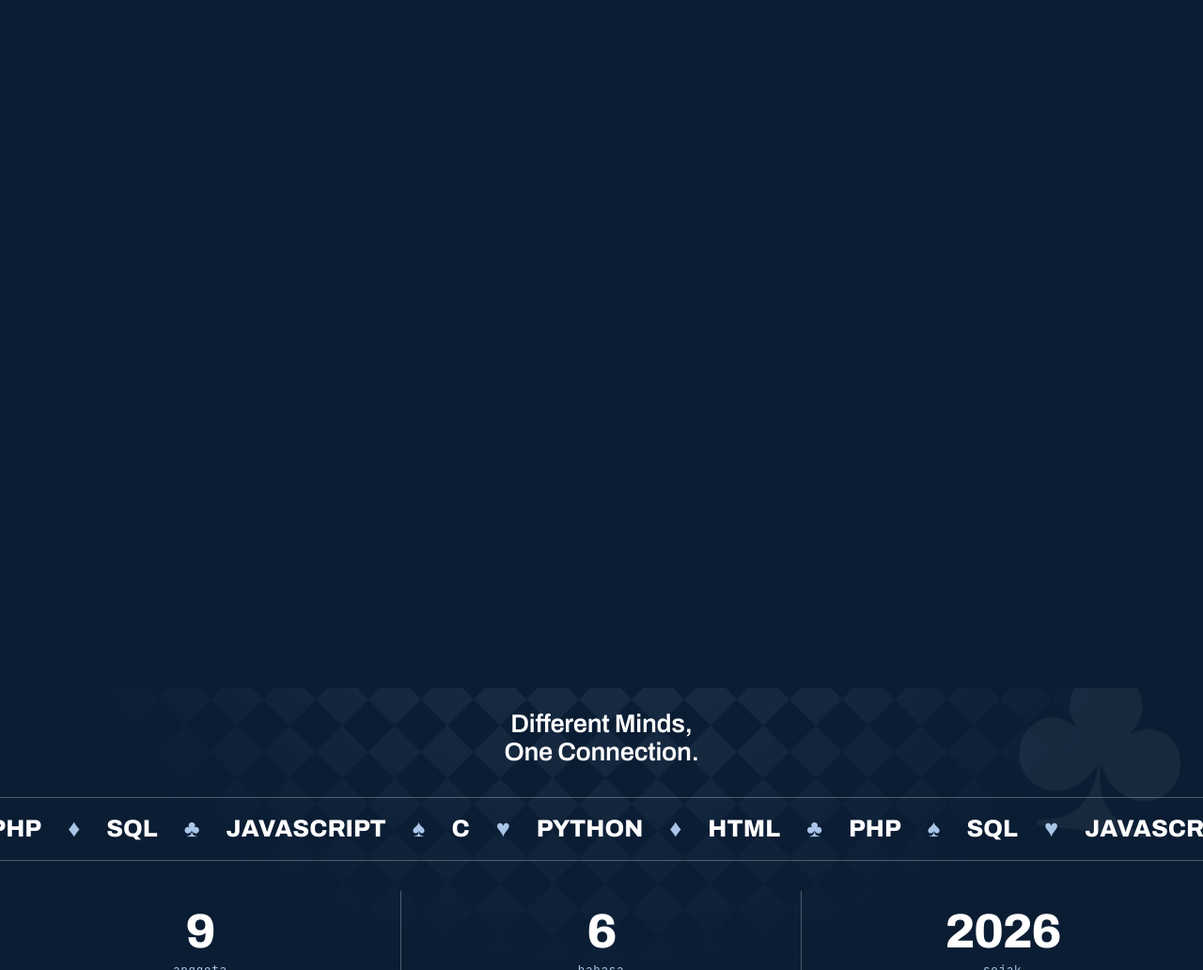
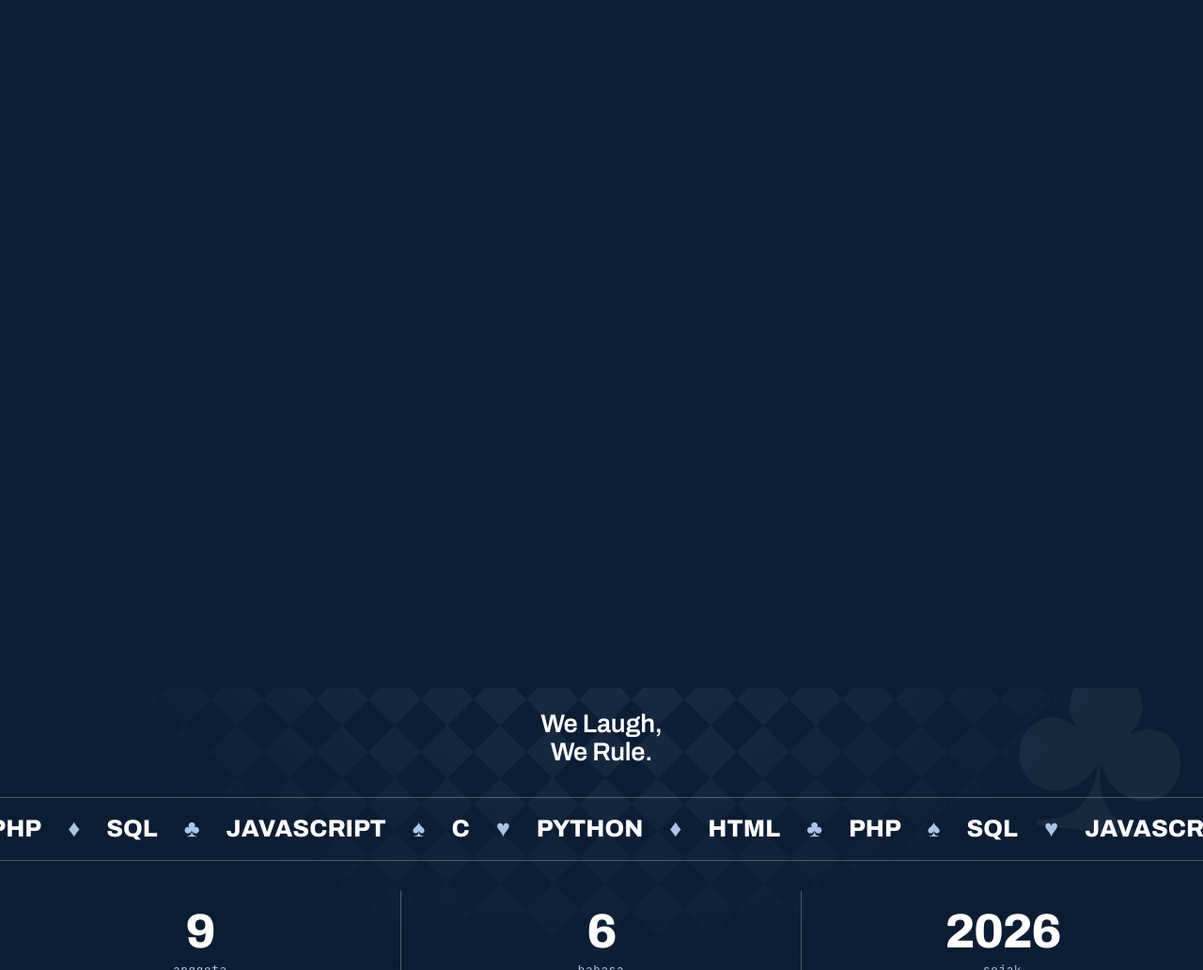
Before and after one commit to BillyJWijaya-dev/Project, a plain HTML site: page index.html in a window 1280 px wide. Shown: the part 68-1100 px from the top of the page at 94% size. Drawn offline with Linux system fonts and the light colour scheme.

Commit message:
index.html

```diff
--- a/index.html
+++ b/index.html
@@ -74,7 +74,7 @@
 
             <div class="deal" id="deal"></div>
 
-            <h1>Different Minds,<br>One Connection.</h1>
+            <h1>We Laugh,<br>We Rule.</h1>
 
             <div class="marq" aria-hidden="true">
                 <div class="track" id="track"></div>
```
